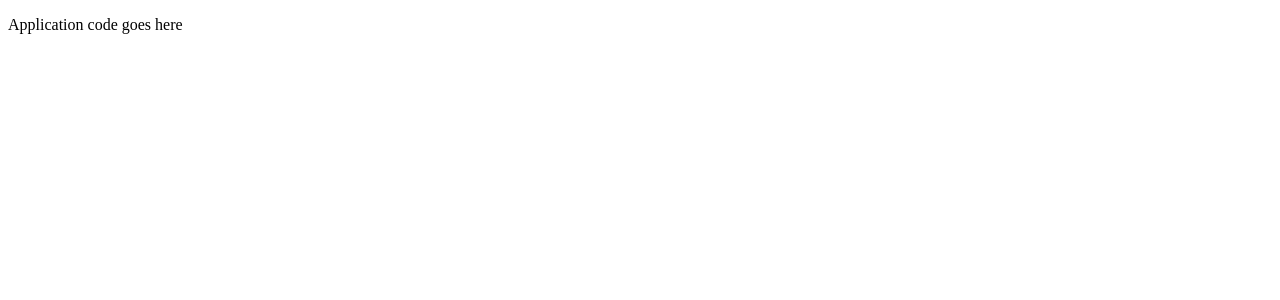
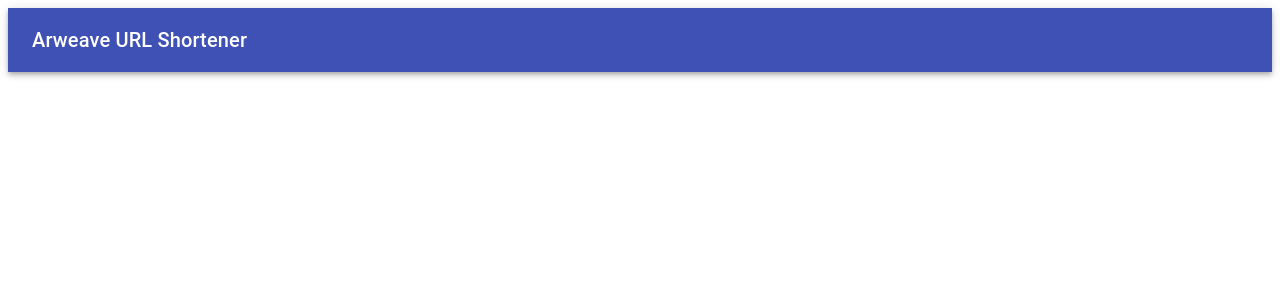
Before and after one commit to niinpatel/arweave-url-shortener, a React (Create React App) app: page / in a window 1280 px wide. Shown: the top 300 px of the page. Built offline with nearby package versions, Linux system fonts and the light colour scheme.

Commit message:
add material-ui and create navbar component

```diff
--- a/package.json
+++ b/package.json
@@ -3,6 +3,7 @@
   "version": "0.1.0",
   "private": true,
   "dependencies": {
+    "@material-ui/core": "^4.1.0",
     "react": "^16.8.6",
     "react-dom": "^16.8.6",
     "react-scripts": "3.0.1"
--- a/public/index.html
+++ b/public/index.html
@@ -3,7 +3,10 @@
   <head>
     <meta charset="utf-8" />
     <link rel="shortcut icon" href="%PUBLIC_URL%/favicon.ico" />
-    <meta name="viewport" content="width=device-width, initial-scale=1" />
+    <meta
+      name="viewport"
+      content="minimum-scale=1, initial-scale=1, width=device-width, shrink-to-fit=no"
+    />
     <meta name="theme-color" content="#000000" />
     <link rel="manifest" href="%PUBLIC_URL%/manifest.json" />
     <title>Arweave URL Shortener</title>
--- a/src/App.js
+++ b/src/App.js
@@ -1,7 +1,8 @@
 import React from 'react';
+import Navbar from './components/Navbar';
 
 const App = () => {
-  return <p>Application code goes here</p>;
+  return <Navbar />;
 };
 
 export default App;
--- /dev/null
+++ b/src/components/Navbar.js
@@ -0,0 +1,29 @@
+import React from 'react';
+
+import AppBar from '@material-ui/core/AppBar';
+import Toolbar from '@material-ui/core/Toolbar';
+import Typography from '@material-ui/core/Typography';
+import { withStyles } from '@material-ui/core/styles';
+
+const styles = () => ({
+  root: {
+    flexGrow: 1
+  },
+  grow: {
+    flexGrow: 1
+  }
+});
+
+const Navbar = ({ classes }) => {
+  return (
+    <AppBar position="static">
+      <Toolbar>
+        <Typography variant="h6" color="inherit" className={classes.grow}>
+          Arweave URL Shortener
+        </Typography>
+      </Toolbar>
+    </AppBar>
+  );
+};
+
+export default withStyles(styles)(Navbar);
```
Also changed, not shown: 1 other file (tests, documents, lock files or other folders).
